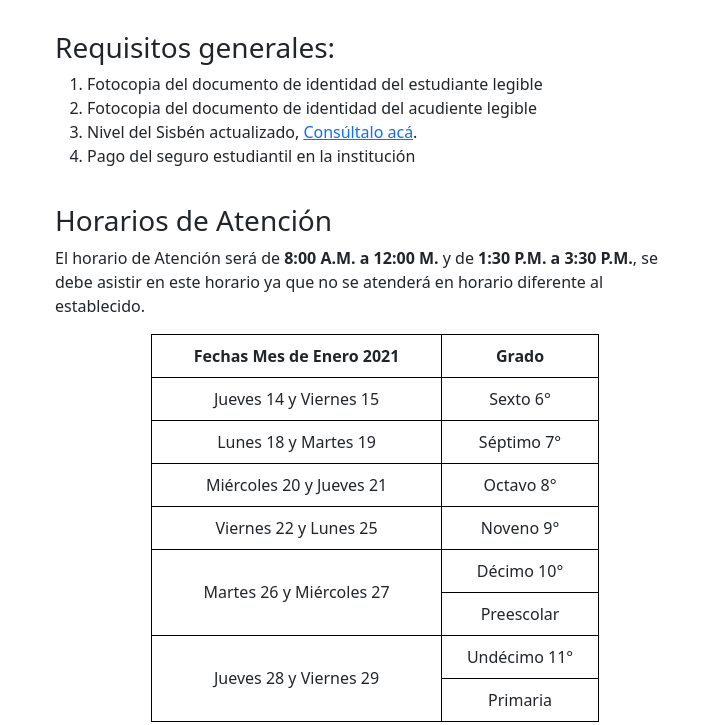
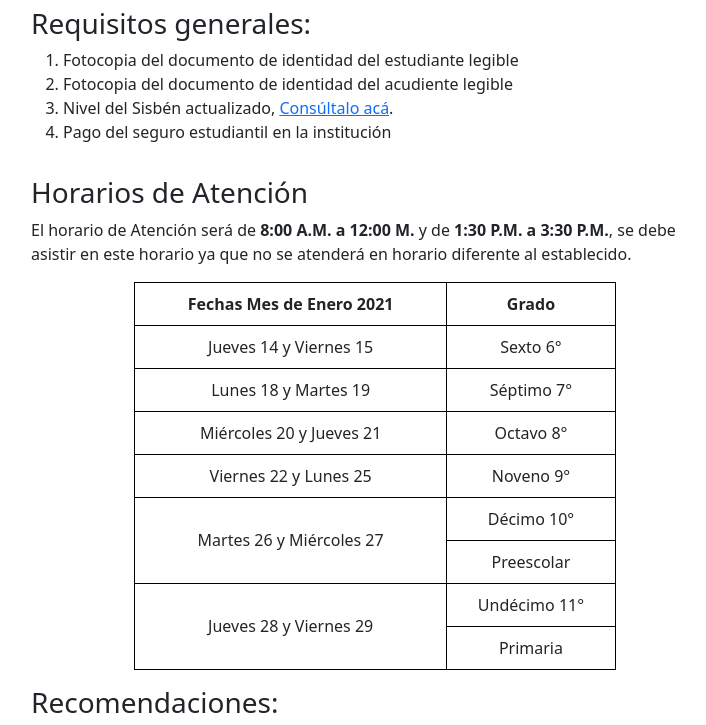
Before and after one commit to cooprimaria-rufino/matricula2021, a plain HTML site: page index.html in a window 1280 px wide. Shown: the part 442-1167 px from the top of the page, without its empty margins (265-971 px from the left). Drawn offline with nearby package versions, Linux system fonts and the light colour scheme.

Commit message:
Version Final v2..00

```diff
--- a/css/style.css
+++ b/css/style.css
@@ -135,7 +135,7 @@
 //------------------------------
 ************/
     .titulo{
-        padding: 40px;
+        padding: 2em;
     }
     .escudo{
         min-width: 200px;
@@ -150,11 +150,11 @@
 
     .main header,
     .main {
-        padding: 40px;
+        padding: 1.5em;
     }
     .content{
-        padding-top: 20px;
-        padding-bottom: 20px;
+        padding-top: 1em;
+        padding-bottom: 1em;
     }
     .main ul {
         list-style: none;
--- a/index.html
+++ b/index.html
@@ -4,7 +4,7 @@
 <head>
     <meta name="viewport" content="width=device-width, initial-scale=1.0">
     <title>I.E.D. Rufino Cuervo</title>
-    <link rel="Shortcut Icon" href="Resources/Images/favicon.ico">
+    <link rel="Shortcut Icon" href="https://iedrufinocuervo.edu.co/img/favicon.png">
     <link rel="stylesheet" type="text/css" href="css/style.css">
     <link href="https://cdn.jsdelivr.net/npm/bootstrap@5.0.0-beta1/dist/css/bootstrap.min.css" rel="stylesheet" integrity="sha384-giJF6kkoqNQ00vy+HMDP7azOuL0xtbfIcaT9wjKHr8RbDVddVHyTfAAsrekwKmP1" crossorigin="anonymous">
     <script src="https://cdn.jsdelivr.net/npm/bootstrap@5.0.0-beta1/dist/js/bootstrap.bundle.min.js" integrity="sha384-ygbV9kiqUc6oa4msXn9868pTtWMgiQaeYH7/t7LECLbyPA2x65Kgf80OJFdroafW" crossorigin="anonymous"></script>
@@ -14,7 +14,7 @@
 
 <body>
     <header class="header">
-        <a class="logo-header" href="Index.html">
+        <a class="logo-header" href="https://iedrufinocuervo.edu.co/">
             <span class="site-name">I.E.D. Rufino Cuervo</span>
             <span class="site-desc">Chocontá, Cundinamarca</span>
         </a>
```
